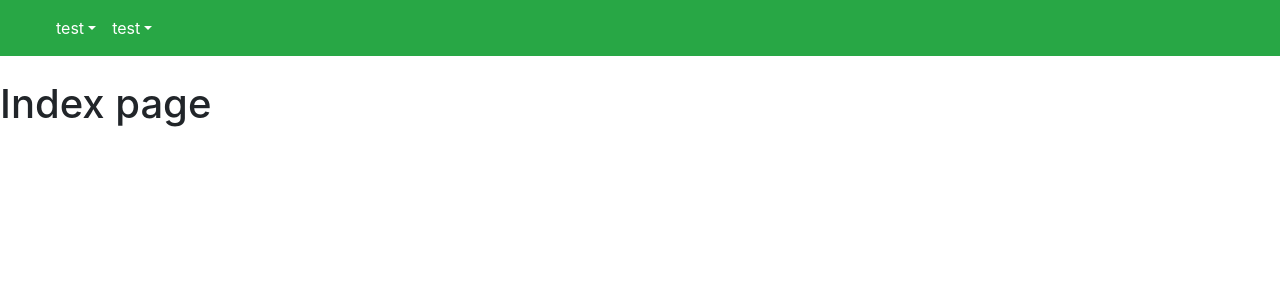
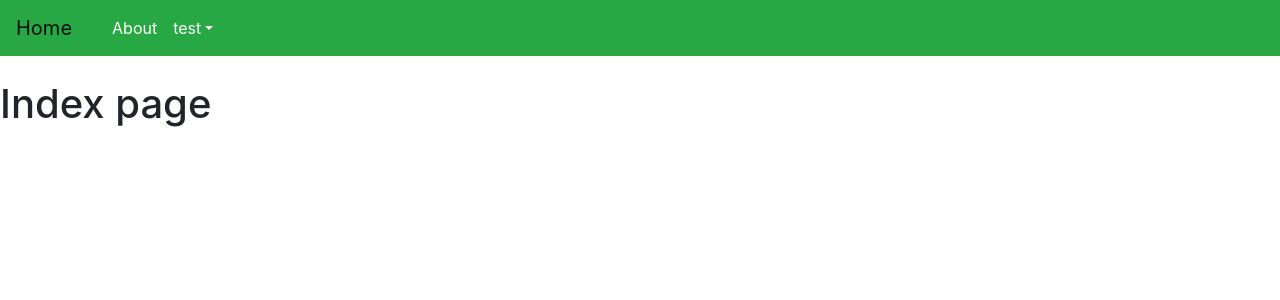
Before and after one commit to 99061142/Portfolio-MVC, a CodeIgniter app: page /database/ in a window 1280 px wide. Shown: the top 300 px of the page. Run offline with CodeIgniter, Linux system fonts and the light colour scheme; data that the repository does not hold is empty; some libraries are stand-ins or nearby versions.

Commit message:
Changed the hrefs, and made the navigation bar to test the functionallity

```diff
--- a/application/views/templates/navigation.php
+++ b/application/views/templates/navigation.php
@@ -1,7 +1,7 @@
 <nav class="navbar navbar-expand-lg navbar-light bg-success mb-4">
-    <!-- Title -->
-    <a class="navbar-brand p-0 pr-3" href=""><?= $title ?></a>
-    <!-- /Title -->
+    <!-- Title / homepage -->
+    <a class="navbar-brand p-0 pr-3" href="<?= site_url() ?>">Home</a>
+    <!-- /Title / homepage -->
 
     <!-- Navigation toggler -->
     <button class="navbar-toggler" type="button" data-toggle="collapse" data-target="#navbarNavDropdown" aria-controls="navbarNavDropdown" aria-expanded="false" aria-label="Toggle navigation">
@@ -12,26 +12,22 @@
     <div class="collapse navbar-collapse" id="navbarNavDropdown">
         <ul class="navbar-nav">
 
-            <!-- Registrations  -->
-            <li class="nav-item dropdown">
-                <a class="nav-link dropdown-toggle text-white" href="#" id="registerDropdownMenu" data-toggle="dropdown" aria-haspopup="true" aria-expanded="false">test</a>
-                <div class="dropdown-menu" aria-labelledby="registerDropdownMenu">
-                    <a class="dropdown-item" href="empty/userRegistrationPage">test</a>
-                    <a class="dropdown-item" href="empty/horseRegistrationPage">test</a>
-                </div>
+            <!-- About  -->
+            <li class="navbar-nav">
+                <a class="nav-link text-white" href="<?= site_url('about') ?>">About</a>
             </li>
-            <!-- /Registrations -->
+            <!-- /About -->
 
-            <!-- Edits / changes -->
+            <!-- navigation tests -->
             <li class="nav-item dropdown">
                 <a class="nav-link dropdown-toggle text-white" href="#" id="changeDropdownMenu" data-toggle="dropdown" aria-haspopup="true" aria-expanded="false">test</a>
                 <div class="dropdown-menu" aria-labelledby="changeDropdownMenu">
-                    <a class="dropdown-item" href="empty/reservationsInformationPage">test</a>
-                    <a class="dropdown-item" href="empty/usersInformationPage">test</a>
-                    <a class="dropdown-item" href="empty/horsesInformationPage">test</a>
+                    <a class="dropdown-item" href="">test</a>
+                    <a class="dropdown-item" href="">test</a>
+                    <a class="dropdown-item" href="">test</a>
                 </div>
             </li>
-            <!-- /Edits / changes -->
+            <!-- /navigation tests -->
         </ul>
     </div>
 </nav>
```
